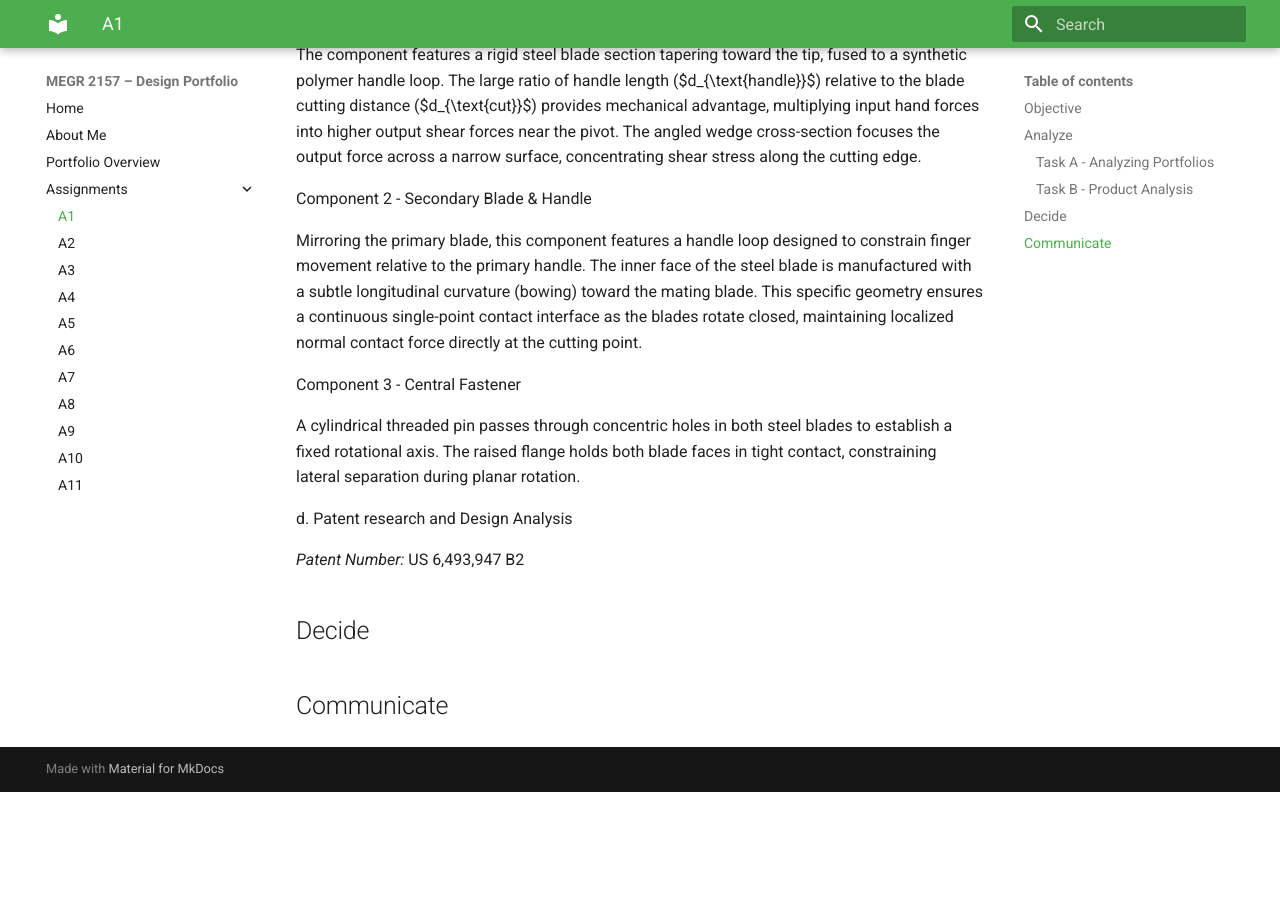
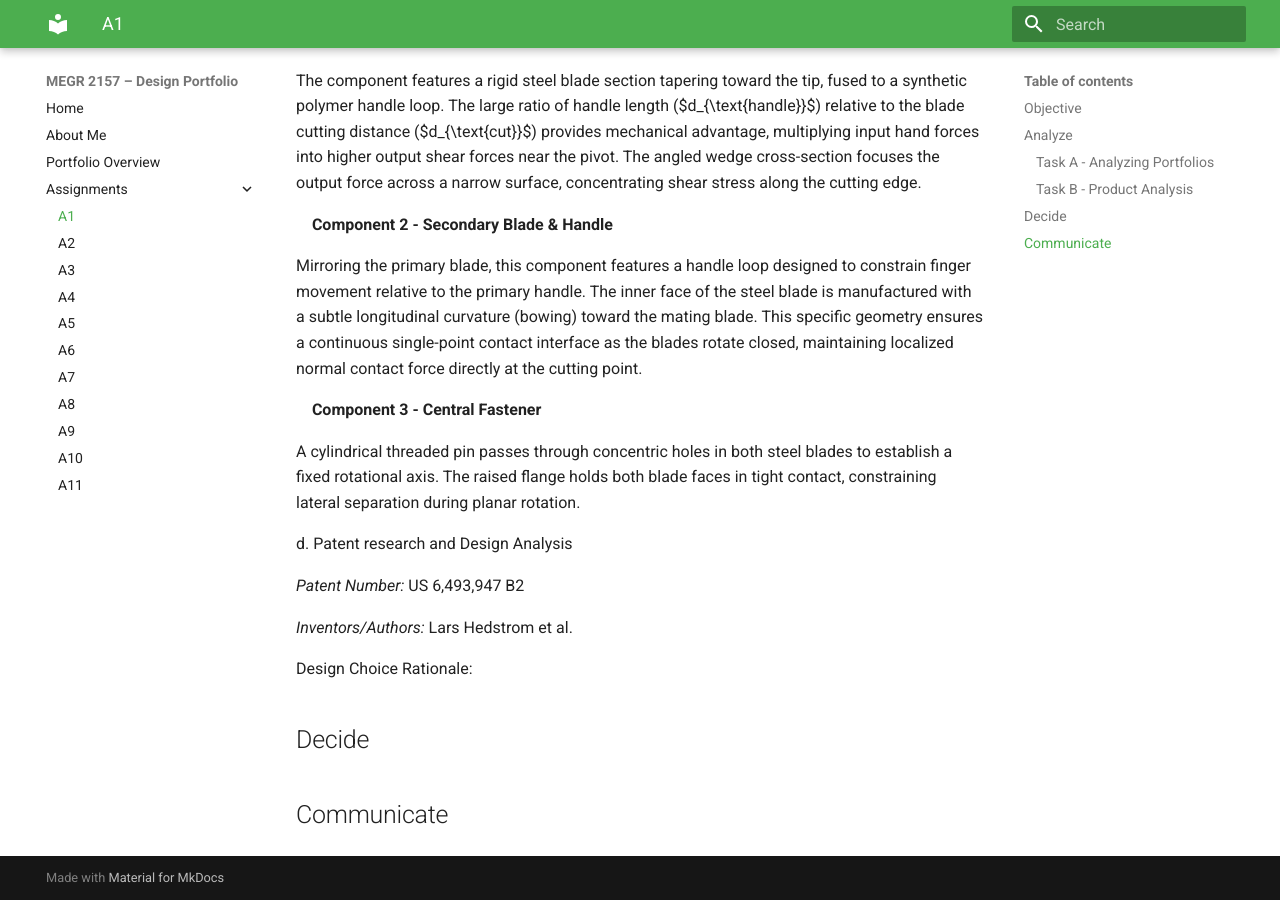
Before and after one commit to sali914/megr2157-portfolio, an MkDocs documentation site: the page built from docs/assignments/A01/index.md, in a window 1280 px wide and 900 px high, scrolled down 2528 px. Built offline with MkDocs 1.6.1 and Material for MkDocs 9.7.7, drawn with Linux system fonts in a browser that asks for light colours; before the commit the page ends 3320 px from its top, so only the background shows below that; part of the change alters nothing that is shown.

Commit message:
Improve formatting in index.md for clarity
Added indentation for better readability in the index.md file.

```diff
--- a/docs/assignments/A01/index.md
+++ b/docs/assignments/A01/index.md
@@ -47,33 +47,33 @@ $$M = F_{\text{hand}} \cdot d_{\text{handle}} = F_{\text{shear}} \cdot d_{\text{
 
 $$\tau = \frac{F_{\text{shear}}}{A_{\text{contact}}}$$
 
-  $M$: Mechanical torque applied about the central pivot axis.
+  &nbsp;&nbsp;&nbsp; $M$: Mechanical torque applied about the central pivot axis.
 
-  $F_{\text{hand}}$: Input manual force exerted by the user's hand at the handle grip.
+  &nbsp;&nbsp;&nbsp; $F_{\text{hand}}$: Input manual force exerted by the user's hand at the handle grip.
 
-  $d_{\text{handle}}$: Distance from the hand grip center to the pivot axis center.
+  &nbsp;&nbsp;&nbsp; $d_{\text{handle}}$: Distance from the hand grip center to the pivot axis center.
 
-  $F_{\text{shear}}$: Output transverse force transmitted to the target material at the blade edge.
+  &nbsp;&nbsp;&nbsp; $F_{\text{shear}}$: Output transverse force transmitted to the target material at the blade edge.
 
-  $d_{\text{cut}}$: Distance from the material contact point to the pivot axis center.
+  &nbsp;&nbsp;&nbsp; $d_{\text{cut}}$: Distance from the material contact point to the pivot axis center.
 
-  $\tau$: Average shear stress developed within the material contact zone.
+  &nbsp;&nbsp;&nbsp; $\tau$: Average shear stress developed within the material contact zone.
 
-  $A_{\text{contact}}$: Cross-sectional shear area of the material being cut.
+  &nbsp;&nbsp;&nbsp; $A_{\text{contact}}$: Cross-sectional shear area of the material being cut.
 
 **Model Assumption:** The scissor blades act as perfectly rigid bodies, undergoing zero longitudinal flexure or torsional twisting under operational loads.
 
 c. Component Photographs and Geometry Analysis
 
-Component 1 - Primary Blade & Handle
+&nbsp;&nbsp;&nbsp; **Component 1 - Primary Blade & Handle**
 
 The component features a rigid steel blade section tapering toward the tip, fused to a synthetic polymer handle loop. The large ratio of handle length ($d_{\text{handle}}$) relative to the blade cutting distance ($d_{\text{cut}}$) provides mechanical advantage, multiplying input hand forces into higher output shear forces near the pivot. The angled wedge cross-section focuses the output force across a narrow surface, concentrating shear stress along the cutting edge.
 
-Component 2 - Secondary Blade & Handle
+&nbsp;&nbsp;&nbsp; **Component 2 - Secondary Blade & Handle**
 
 Mirroring the primary blade, this component features a handle loop designed to constrain finger movement relative to the primary handle. The inner face of the steel blade is manufactured with a subtle longitudinal curvature (bowing) toward the mating blade. This specific geometry ensures a continuous single-point contact interface as the blades rotate closed, maintaining localized normal contact force directly at the cutting point.
 
-Component 3 - Central Fastener
+&nbsp;&nbsp;&nbsp; **Component 3 - Central Fastener**
 
 A cylindrical threaded pin passes through concentric holes in both steel blades to establish a fixed rotational axis. The raised flange holds both blade faces in tight contact, constraining lateral separation during planar rotation.
 
@@ -81,6 +81,10 @@ d. Patent research and Design Analysis
 
 *Patent Number:* US 6,493,947 B2
 
+*Inventors/Authors:* Lars Hedstrom et al.
+
+Design Choice Rationale:
+
 ## Decide
 
 
```
